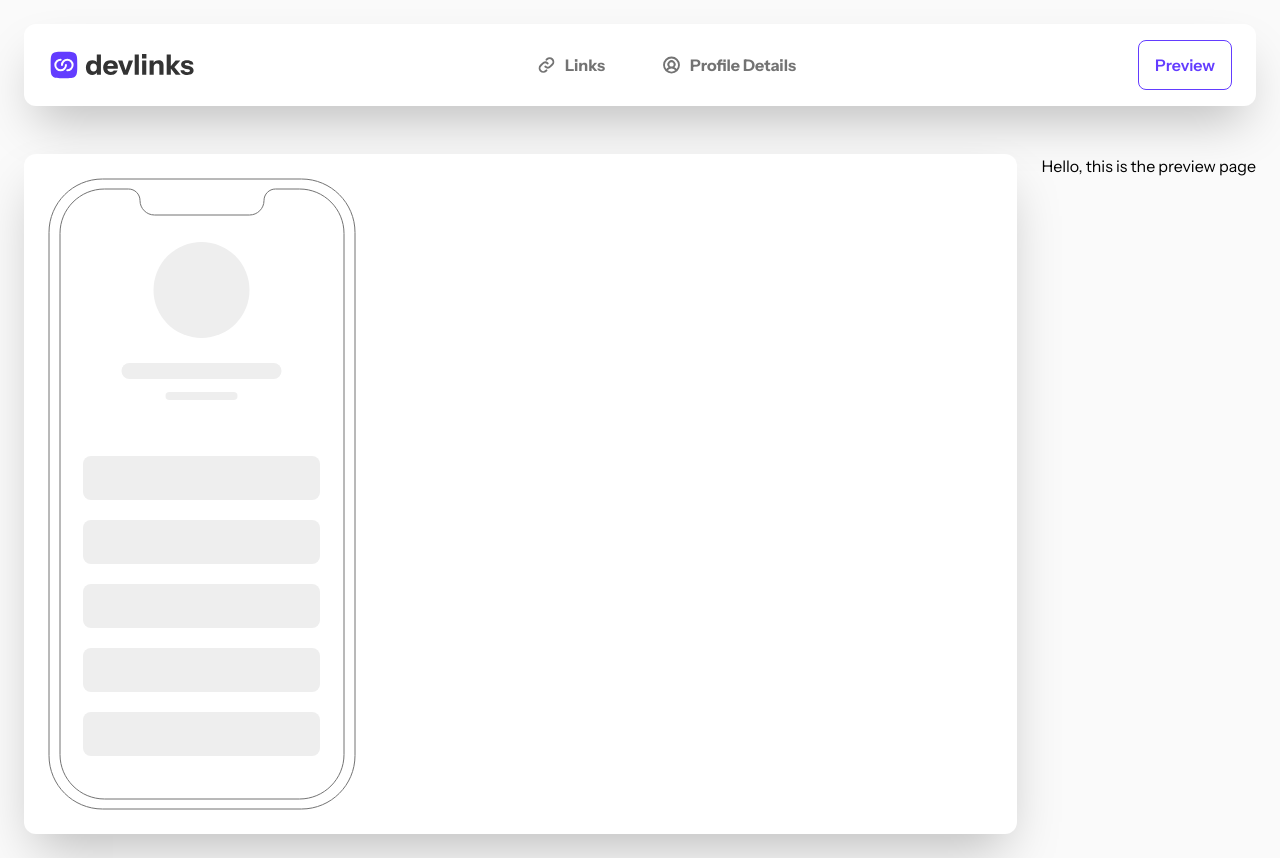
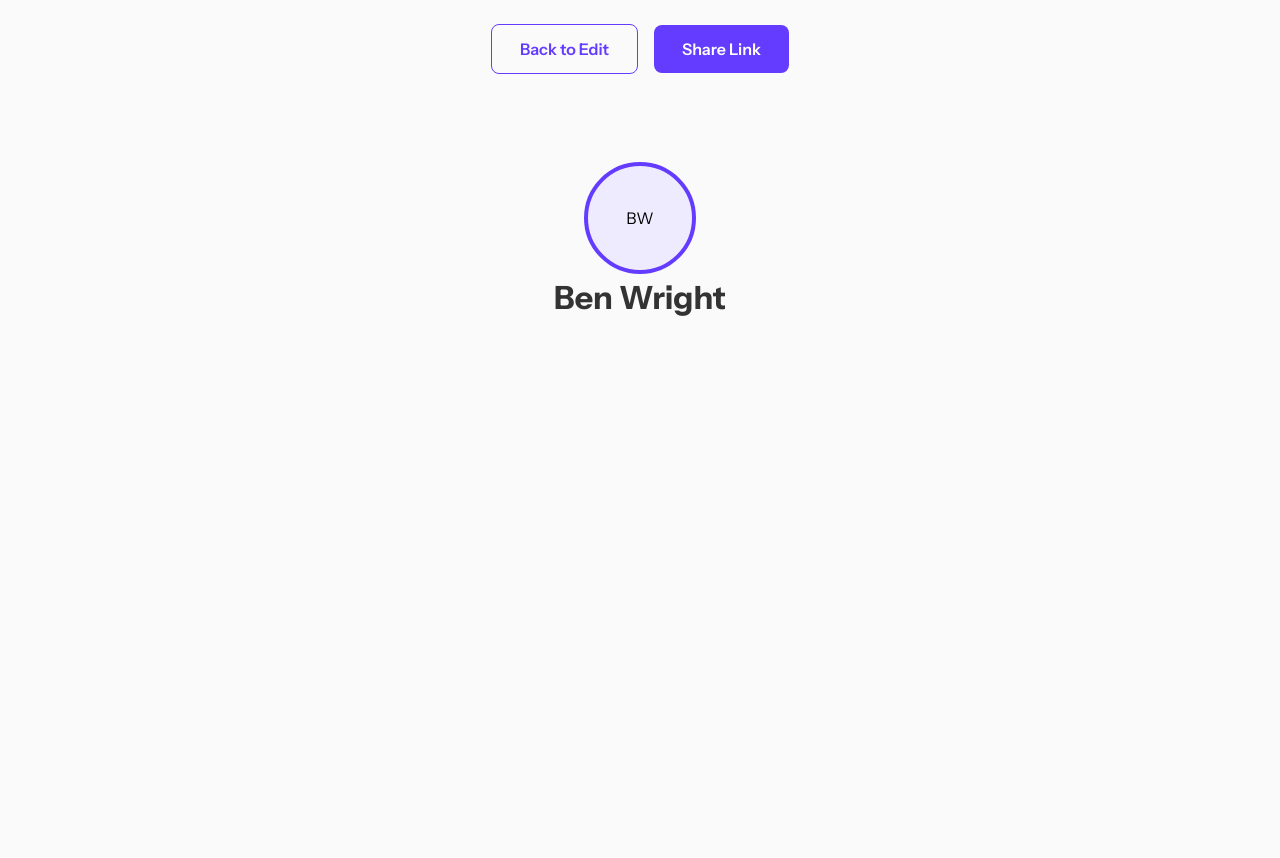
Before and after one commit to David-Henery4/Link-Share, a Next.js app: page /preview in a window 1280 px wide. After the commit the page ends 800 px from the top, so only its background shows below. Built offline with nearby package versions, Linux system fonts and the light colour scheme.

Commit message:
init-preview-page

```diff
--- a/src/app/layout.tsx
+++ b/src/app/(home)/layout.tsx
@@ -1,6 +1,6 @@
 import type { Metadata } from "next";
-import { instrumentSans } from "./fonts/fonts";
-import "./globals.css";
+import { instrumentSans } from "../fonts/fonts";
+import "../globals.css";
 import { MobilePreviewSection, Navbar } from "@/components";
 
 export const metadata: Metadata = {
@@ -21,7 +21,7 @@ export default function RootLayout({
           <Navbar />
           <main className="w-full flex flex-row-reverse gap-6 flex-grow-[1] p-4 lgMob:p-6">
             {children}
-            <MobilePreviewSection/>
+            <MobilePreviewSection />
           </main>
         </div>
       </body>
--- /dev/null
+++ b/src/app/preview/layout.tsx
@@ -0,0 +1,21 @@
+import type { Metadata } from "next";
+import { instrumentSans } from "../fonts/fonts";
+import "../globals.css";
+// import { MobilePreviewSection, Navbar } from "@/components";
+
+export const metadata: Metadata = {
+  title: "Link Share",
+  description: "The app for all your link sharing needs!",
+};
+
+export default function RootLayout({
+  children,
+}: Readonly<{
+  children: React.ReactNode;
+}>) {
+  return (
+    <html lang="en" className={`${instrumentSans.variable}`}>
+      <body className={`font-instrumentSans bg-lightGrey`}>{children}</body>
+    </html>
+  );
+}
--- a/src/app/preview/page.tsx
+++ b/src/app/preview/page.tsx
@@ -1,8 +1,49 @@
+import Button from "@/components/reusable/Button";
+import { Heading } from "@/components/reusable/text";
+
 const PreviewPage = () => {
   return (
-    <div>
-      <h1>Hello, this is the preview page</h1>
-    </div>
+    <main className="w-full min-h-[100svh] max-w-maxBodyWidth mx-auto">
+      <nav className="w-full px-4 py-6">
+        <menu className="w-full flex justify-center items-center gap-4">
+          <li>
+            <Button
+              className="block"
+              buttonType="secondary"
+              isLink={true}
+              href="/"
+            >
+              Back to Edit
+            </Button>
+          </li>
+          <li>
+            <Button className="block" buttonType="primary">
+              Share Link
+            </Button>
+          </li>
+        </menu>
+      </nav>
+
+      <section className="w-full mt-16 grid place-items-center">
+        {/* CARD */}
+        <div className="">
+          {/* CARD HEADER */}
+          <div className="w-full flex flex-col justify-center items-center">
+            <div className="w-28 h-28 bg-purpleLight rounded-full border-4 border-purple grid place-items-center">
+              <p>BW</p>
+            </div>
+
+            <div>
+              <Heading size="medium">Ben Wright</Heading>
+            </div>
+          </div>
+
+          {/* CARD Links */}
+          <div></div>
+        </div>
+        {/*****/}
+      </section>
+    </main>
   );
 };
 
--- a/src/components/Navbar.tsx
+++ b/src/components/Navbar.tsx
@@ -12,7 +12,7 @@ const Navbar = () => {
           <Tab label="links" path="/" />
           <Tab label="profile details" path="/profile-details" />
         </div>
-        <Button buttonType="secondary" size="secondarySmall">
+        <Button buttonType="secondary" size="secondarySmall" isLink={true} href="/preview">
           <PreviewEyeIcon />
           <span className="text-base font-semibold hidden tablet:block">
             Preview
--- a/src/components/reusable/Button.tsx
+++ b/src/components/reusable/Button.tsx
@@ -1,18 +1,41 @@
 import { cva } from "class-variance-authority";
 import { cn } from "@/libs/utils";
 import { ButtonHTMLAttributes } from "react";
+import Link from "next/link";
 
 interface ButtonTypes extends ButtonHTMLAttributes<HTMLButtonElement> {
   buttonType: "primary" | "secondary" | "third";
   size?: "large" | "secondarySmall";
+  isLink?: boolean;
+  href?: string;
 }
 
-const Button = ({ buttonType, size, className, ...props }: ButtonTypes) => {
+const Button = ({
+  buttonType,
+  size,
+  className,
+  isLink,
+  href = "/",
+  children,
+  ...props
+}: ButtonTypes) => {
+  if (isLink)
+    return (
+      <Link
+        className={cn(buttonVariants({ buttonType, size }), className)}
+        href={href}
+      >
+        {children}
+      </Link>
+    );
+
   return (
     <button
       className={cn(buttonVariants({ buttonType, size }), className)}
       {...props}
-    />
+    >
+      {children}
+    </button>
   );
 };
 
```
Also changed, not shown: src/app/(home)/page.tsx (renamed from src/app/page.tsx), src/app/(home)/profile-details/page.tsx (renamed from src/app/profile-details/page.tsx).
